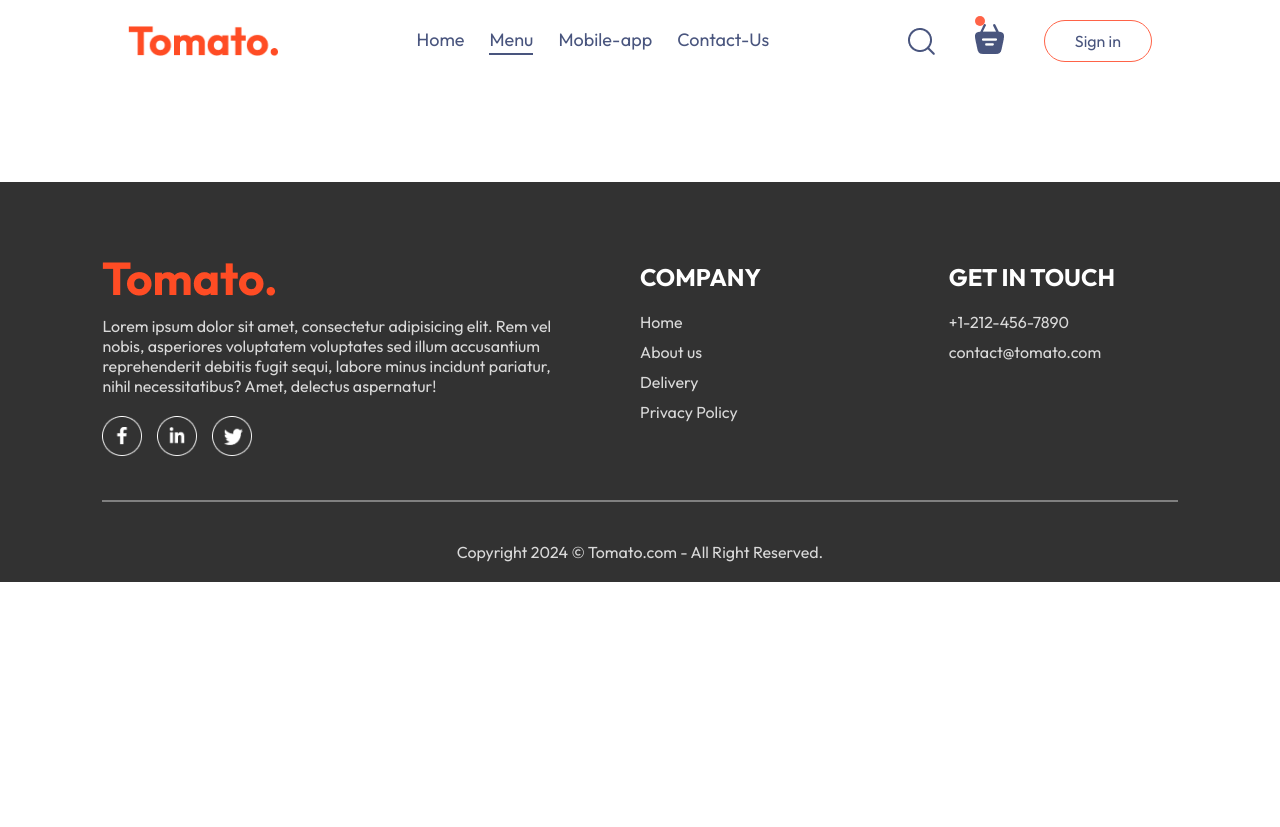
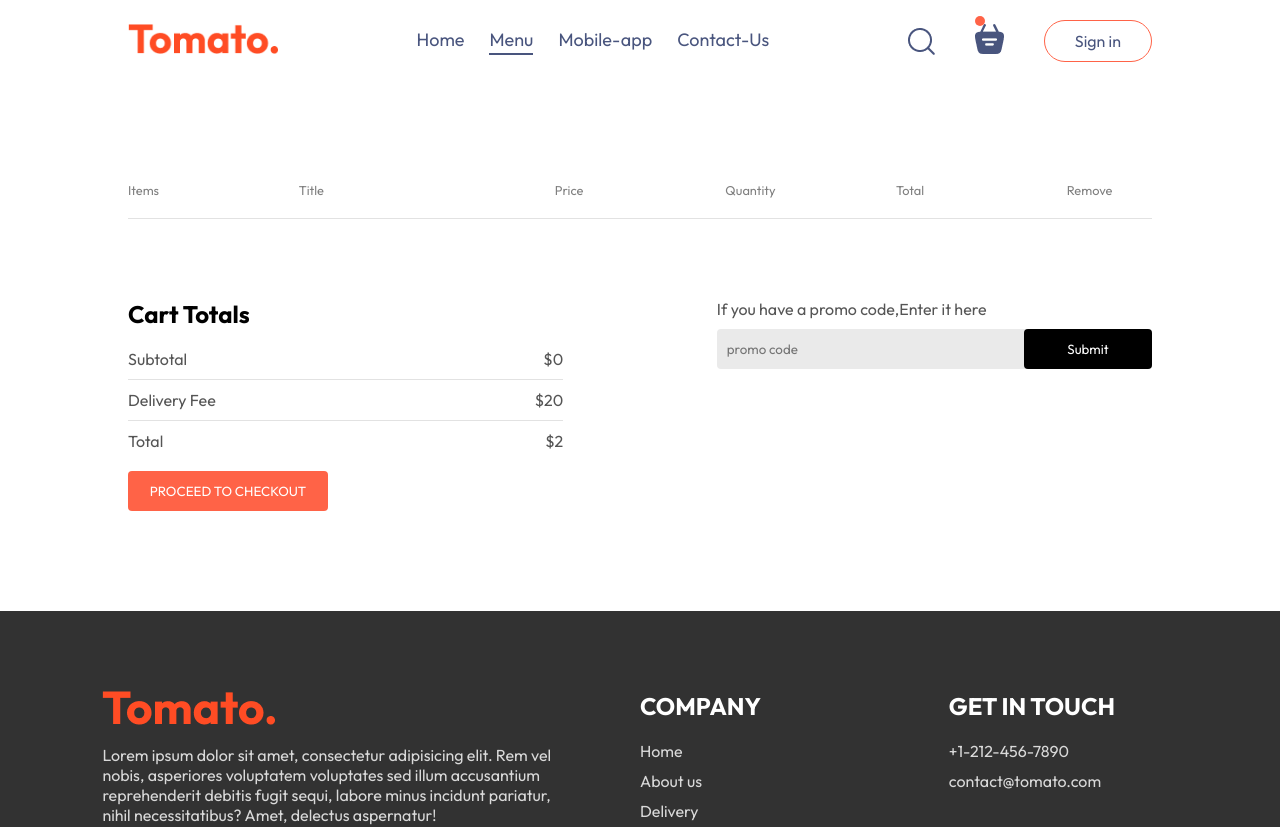
Before and after one commit to anwghub/Food_Delivery_App, a React (Vite) app in the folder frontend/: page /cart in a window 1280 px wide. Shown: the top 827 px of the page. Before the commit the page ends 800 px from the top, so only its background shows below. Built offline with nearby package versions, Linux system fonts and the light colour scheme.

Commit message:
Cart Page

```diff
--- a/frontend/src/Context/StoreContext.jsx
+++ b/frontend/src/Context/StoreContext.jsx
@@ -1,4 +1,5 @@
-import { createContext, useEffect, useState } from "react";
+/* eslint-disable react/prop-types */
+import { createContext, useState } from "react";
 import { food_list } from "../assets/assets";
 
 export const StoreContext = createContext(null);
@@ -20,16 +21,27 @@ const StoreContextProvider = (props) =>{
         setCartItems((prev)=>({...prev,[itemId]:prev[itemId]-1}))
     }
 
-    useEffect(()=>{
-        console.log(cartItems);
-    },[cartItems])
+    // useEffect(()=>{
+    //     console.log(cartItems);
+    // },[cartItems])
+    const getTotalCartAmount = () => {
+      let totalAmount = 0;
+      for (const item in cartItems) {
+        if (cartItems[item] > 0) {
+          let itemInfo = food_list.find((product) => product._id === item);
+          totalAmount += itemInfo.price * cartItems[item];
+        }
+      }
+      return totalAmount;
+    };
 
     const contextValue = {
         food_list,
         cartItems,
         setCartItems,
         addToCart,
-        removeFromCart
+        removeFromCart,
+        getTotalCartAmount
     }
     return (
         <StoreContext.Provider value={contextValue}>
--- a/frontend/src/components/Navbar/Navbar.jsx
+++ b/frontend/src/components/Navbar/Navbar.jsx
@@ -1,16 +1,19 @@
 // eslint-disable-next-line no-unused-vars
-import React, { useState } from 'react'
+import React, { useContext, useState } from 'react'
 import './Navbar.css'
 import {assets} from '../../assets/assets'
 import {Link} from 'react-router-dom'
+import { StoreContext } from '../../Context/StoreContext'
 
+ // eslint-disable-next-line react/prop-types
  export const Navbar = ({setShowLogin}) => {
 
     const [menu,setMenu] = useState("menu");
+    const{getTotalCartAmount} = useContext(StoreContext);
 
   return (
     <div className='navbar'>
-      <img src={assets.logo} alt="" className="logo" />
+      <Link to='/'><img src={assets.logo} alt="" className="logo" /></Link>
       <ul className="navbar-menu">
         <Link to='/' onClick={()=>setMenu("home")} className={menu==="home"?"active":""}>Home</Link>
         <a href='#explore-menu' onClick={()=>setMenu("menu")} className={menu==="menu"?"active":""}>Menu</a>
@@ -20,8 +23,8 @@ import {Link} from 'react-router-dom'
       <div className="navbar-right">
         <img src={assets.search_icon} alt="" />
         <div className='navbar-search-icon'>
-          <img src={assets.basket_icon} alt="" />
-          <div className="dot"></div>
+          <Link to='/cart'><img src={assets.basket_icon} alt="" /></Link>
+          <div className={getTotalCartAmount()?"":"dot"}></div>
         </div>
         <button onClick={()=>setShowLogin(true)}>Sign in</button>
       </div>
--- a/frontend/src/pages/Cart/Cart.css
+++ b/frontend/src/pages/Cart/Cart.css
@@ -0,0 +1,94 @@
+.cart{
+    margin-top: 100px;
+}
+.cart-items-title{
+    display: grid;
+    grid-template-columns: 1fr 1.5fr 1fr 1fr 1fr 0.5fr;
+    color: gray;
+    font-size: max(1vw,12px);
+}
+.cart-items-item{
+    margin: 10px 0px;
+    color: black;
+}
+.cart-items-item img{
+    width: 100px;
+}
+.cart hr{
+    height: 1px;
+    background-color: #e2e2e2;
+    border: none;
+}
+.cart-items-item .cross{
+    cursor: pointer;
+}
+.cart-bottom{
+    margin-top: 80px;
+    display: flex;
+    justify-content: space-between;
+    gap: max(12vw,20px);
+}
+.cart-total{
+    flex: 1;
+    display: flex;
+    flex-direction: column;
+    gap: 20px;
+}
+.cart-total-details{
+    display: flex;
+    justify-content: space-between;
+    color: #555;
+}
+.cart-total hr{
+    margin: 10px 0px;
+}
+.cart-total button{
+    border: none;
+    color: white;
+    background-color: tomato;
+    width: max(15vw,200px);
+    padding: 12px 0px;
+    border-radius: 4px;
+    cursor: pointer;
+}
+.cart-promocode{
+    flex: 1;
+}
+.cart-promocode p{
+    color: #555;
+}
+.cart-promocode-input{
+    margin-top: 10px;
+    display: flex;
+    justify-content: space-between;
+    align-items: center;
+    background-color: #eaeaea;
+    border-radius: 4px;
+}
+.cart-promocode-input input{
+    background: transparent;
+    border: none;
+    outline: none;
+    padding: 10px;
+}
+.cart-promocode-input button{
+    width: max(10vw,15px);
+    padding: 12px 5px;
+    background-color: black;
+    border: none;
+    color: white;
+    border-radius: 4px;
+}
+@media (max-width:750px) {
+    .cart-bottom{
+        display: flex;
+        flex-direction: column-reverse;
+    }
+    .cart-promocode{
+        justify-content: start;
+    }
+    .cart-promocode button{
+        display: flex;
+        flex-direction: column-reverse;
+    }
+}
--- a/frontend/src/pages/Cart/Cart.jsx
+++ b/frontend/src/pages/Cart/Cart.jsx
@@ -1,13 +1,77 @@
-// eslint-disable-next-line no-unused-vars
-import React from 'react'
+/* eslint-disable react/jsx-key */
+/* eslint-disable no-unused-vars */
+import React, { useContext } from 'react'
 import './Cart.css'
+import {StoreContext} from '../../Context/StoreContext'
 
 const Cart = () => {
+  const {cartItems,food_list,removeFromCart,getTotalCartAmount} = useContext(StoreContext);
   return (
-    <div>
-
+    <div className="cart">
+      <div className="cart-items">
+        <div className="cart-items-title">
+          <p>Items</p>
+          <p>Title</p>
+          <p>Price</p>
+          <p>Quantity</p>
+          <p>Total</p>
+          <p>Remove</p>
+        </div>
+        <br />
+        <hr />
+        {food_list.map((item, index) => {
+          if (cartItems[item._id] > 0) {
+            return (
+              <div>
+                <div className="cart-items-title cart-items-item">
+                  <img src={item.image} alt="" />
+                  <p>{item.name}</p>
+                  <p>${item.price}</p>
+                  <p>{cartItems[item._id]}</p>
+                  <p>${item.price * cartItems[item._id]}</p>
+                  <p onClick={() => removeFromCart(item._id)} className="cross">
+                    x
+                  </p>
+                </div>
+                <hr />
+              </div>
+            );
+          }
+        })}
+      </div>
+      <div className="cart-bottom">
+        <div className="cart-total">
+          <h2>Cart Totals</h2>
+          <div>
+            <div className="cart-total-details">
+              <p>Subtotal</p>
+              <p>${getTotalCartAmount()}</p>
+            </div>
+            <hr />
+            <div className="cart-total-details">
+              <p>Delivery Fee</p>
+              <p>${20}</p>
+            </div>
+            <hr />
+            <div className="cart-total-details">
+              <p>Total</p>
+              <p>${getTotalCartAmount()+2}</p>
+            </div>
+          </div>
+          <button>PROCEED TO CHECKOUT</button>
+        </div>
+        <div className="cart-promocode">
+          <div>
+            <p>If you have a promo code,Enter it here</p>
+            <div className="cart-promocode-input">
+              <input type="text" placeholder='promo code' />
+              <button>Submit</button>
+            </div>
+          </div>
+        </div>
+      </div>
     </div>
-  )
+  );
 }
 
 export default Cart
```
